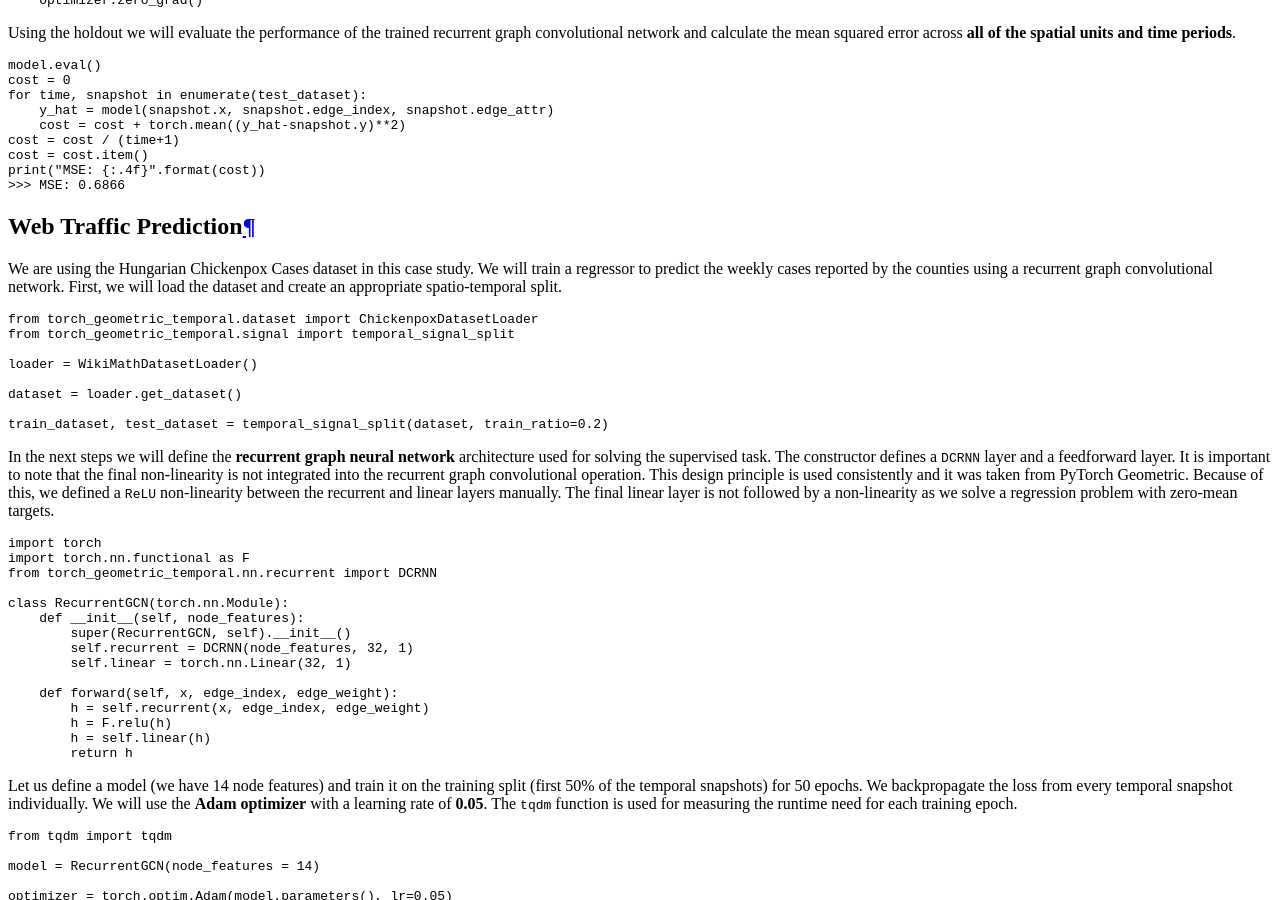
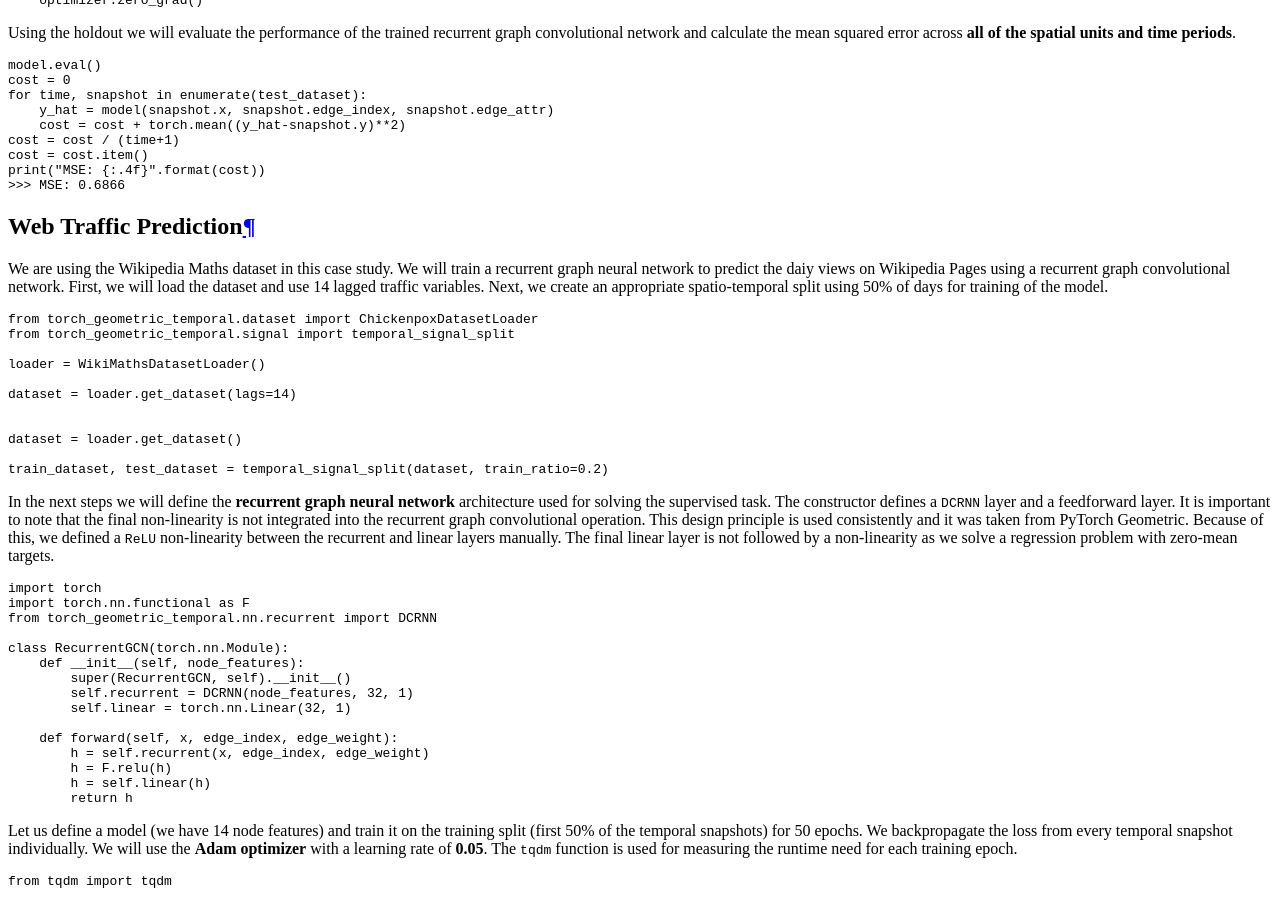
Before and after one commit to benedekrozemberczki/pytorch_geometric_temporal, a Sphinx documentation site: the page built from docs/source/notes/introduction.rst, in a window 1280 px wide and 900 px high, scrolled down 4427 px. Built offline with Sphinx 7.4.7 and the Read the Docs theme 2.0.0, drawn with Linux system fonts in a browser that asks for light colours.

Commit message:
Update Story

```diff
--- a/docs/source/notes/introduction.rst
+++ b/docs/source/notes/introduction.rst
@@ -198,14 +198,17 @@ Web Traffic Prediction
 ----------------------
 
 
-We are using the Hungarian Chickenpox Cases dataset in this case study. We will train a regressor to predict the weekly cases reported by the counties using a recurrent graph convolutional network. First, we will load the dataset and create an appropriate spatio-temporal split.
+We are using the Wikipedia Maths dataset in this case study. We will train a recurrent graph neural network to predict the daiy views on Wikipedia Pages using a recurrent graph convolutional network. First, we will load the dataset and use 14 lagged traffic variables. Next, we create an appropriate spatio-temporal split using 50% of days for training of the model.
 
 .. code-block:: python
 
     from torch_geometric_temporal.dataset import ChickenpoxDatasetLoader
     from torch_geometric_temporal.signal import temporal_signal_split
 
-    loader = WikiMathDatasetLoader()
+    loader = WikiMathsDatasetLoader()
+
+    dataset = loader.get_dataset(lags=14)
+
 
     dataset = loader.get_dataset()
 
```
